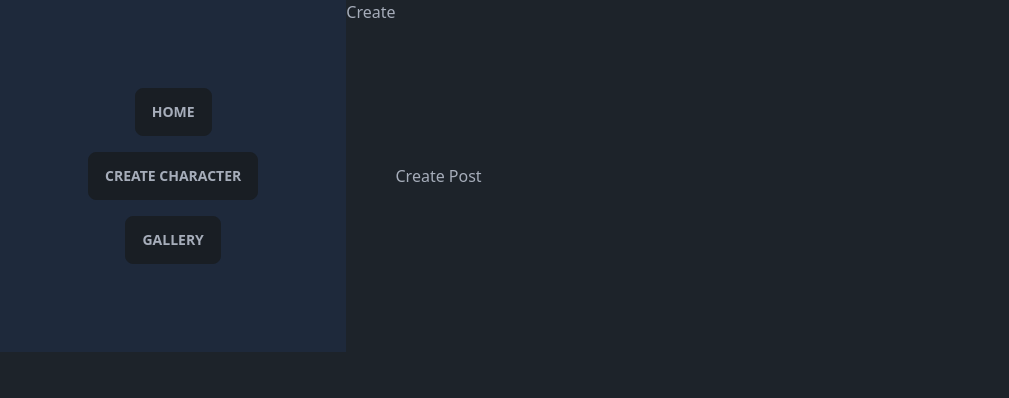
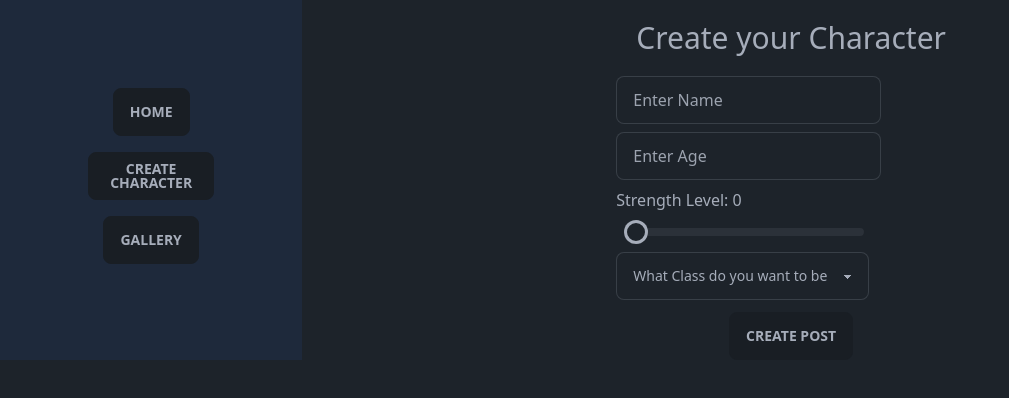
Before and after one commit to Fledtrain/web102_crewmates, a React (Vite) app: page /create in a window 1280 px wide. Shown: the top 398 px of the page, without its empty margins (0-1009 px from the left). Built offline with nearby package versions, Linux system fonts and the light colour scheme.

Commit message:
Added Form to upload data to DB

```diff
--- a/src/routes/Create.jsx
+++ b/src/routes/Create.jsx
@@ -1,6 +1,17 @@
+import { useState } from "react"
 import { supabase } from "../client"
 
 const Create = () => {
+
+    const [form, setForm] = useState(
+        {
+            name: "",
+            age: "",
+            class: "",
+            strength: "0"
+        }
+    )
+
     /** Function to create a post in the database
      * @param {Event} e - Event object
      *
@@ -9,12 +20,53 @@ const Create = () => {
         e.preventDefault()
         await supabase
             .from("Character")
-            .insert([{ name: "Fled", age: "23", class: "Mage", strength: "10" }])
+            .insert([{ name: form.name, age: form.age, class: form.class, strength: form.strength }])
     }
     return (
         <>
-            <h1>Create</h1>
-            <button onClick={createPost}>Create Post</button>
+
+            <section className="hero ">
+                <form>
+                    <h1 className="hero p-5 text-3xl ">Create your Character</h1>
+                    <div className="pb-2">
+                        <input
+                            onChange={(e) => setForm({ ...form, name: e.target.value })}
+                            type="text"
+                            placeholder="Enter Name"
+                            className="input input-bordered max-w-xs" />
+                    </div>
+                    <input
+                        onChange={(e) => setForm({ ...form, age: e.target.value })}
+                        type="text"
+                        placeholder="Enter Age"
+                        className="input input-bordered max-w-xs" />
+                    <div className="pt-2">
+                        <span >Strength Level: {form.strength}</span>
+                        <div className="flex w-64 p-2">
+                            <input
+                                onChange={(e) => setForm({ ...form, strength: e.target.value })}
+                                type="range"
+                                min="0"
+                                max="10"
+                                value={form.strength}
+                                className="range" />
+                        </div>
+                    </div>
+                    <select
+                        className="select select-bordered max-w-xs"
+                        onChange={(e) => setForm({ ...form, class: e.target.value })}
+                    >
+                        <option value={'DEFAULT'} disabled selected>What Class do you want to be</option>
+                        <option value={"Mage"}>Mage</option>
+                        <option value={"Knight"}>Knight</option>
+                        <option value={"Ranger"}>Ranger</option>
+                        <option value={"Barbarian"}>Barbarian</option>
+                    </select>
+                    <div className="flex justify-center pt-3">
+                        <button onClick={createPost} className="btn ">Create Post</button>
+                    </div>
+                </form>
+            </section>
         </>
     )
 }
--- a/src/routes/Gallery.jsx
+++ b/src/routes/Gallery.jsx
@@ -23,11 +23,11 @@ const Gallery = () => {
                 return (
                     <div key={post.id} className="card mt-2 ml-2 w-96 bg-neutral text-neutral-content">
                         <section className="card-body card-bordered">
-                            <h2 className="card-title">{post.name}</h2>
+                            <h2 className="card-title">Name: {post.name}</h2>
                             <div className="card-side">
-                                <p>{post.age}</p>
-                                <p>{post.class}</p>
-                                <p>{post.strength}</p>
+                                <p>Age: {post.age}</p>
+                                <p>Class: {post.class}</p>
+                                <p>Strength: {post.strength}</p>
                             </div>
                             <div className="card-actions justify-end">
                                 <Link to={`/edit/${post.id}`}>
```
